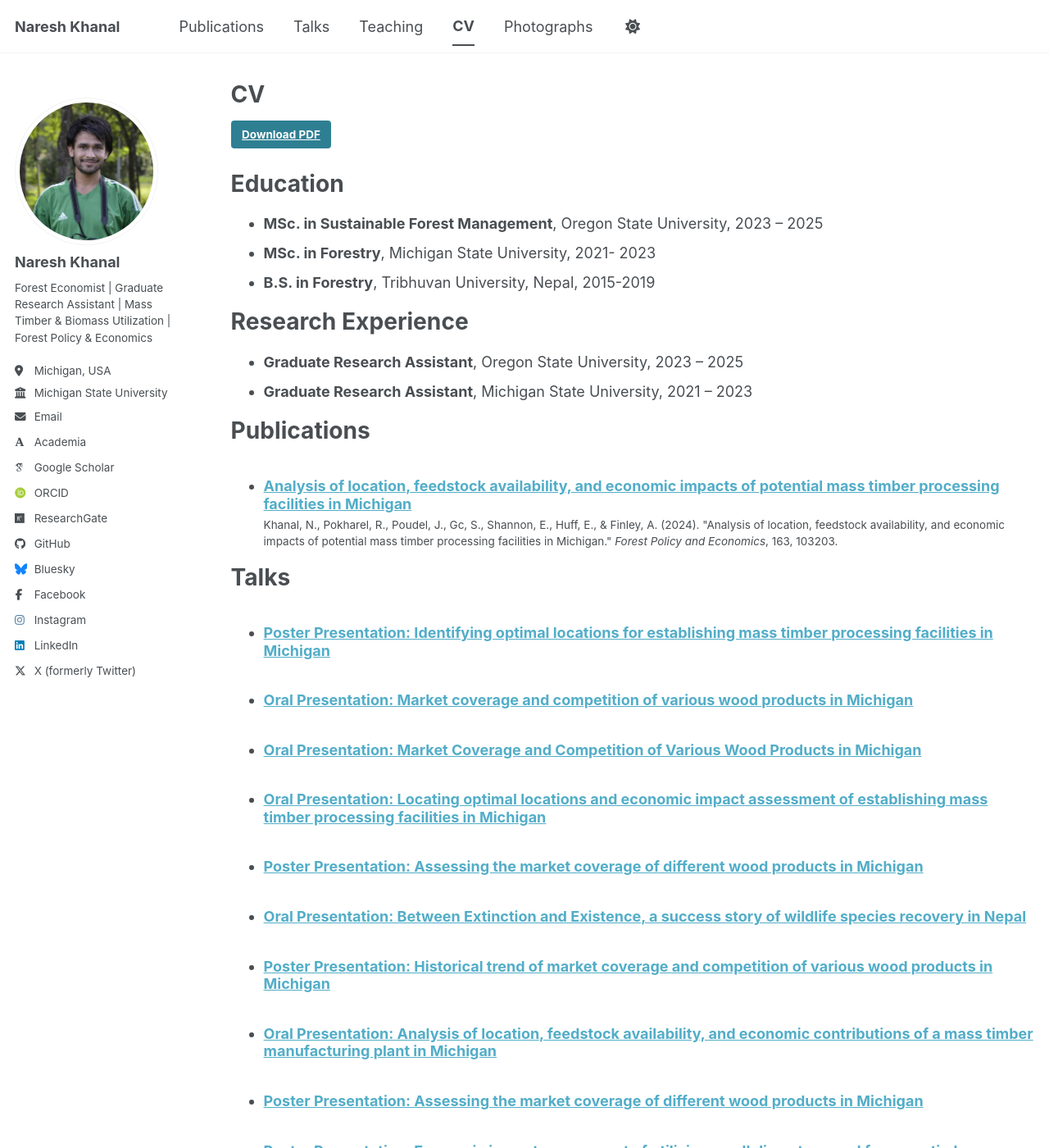
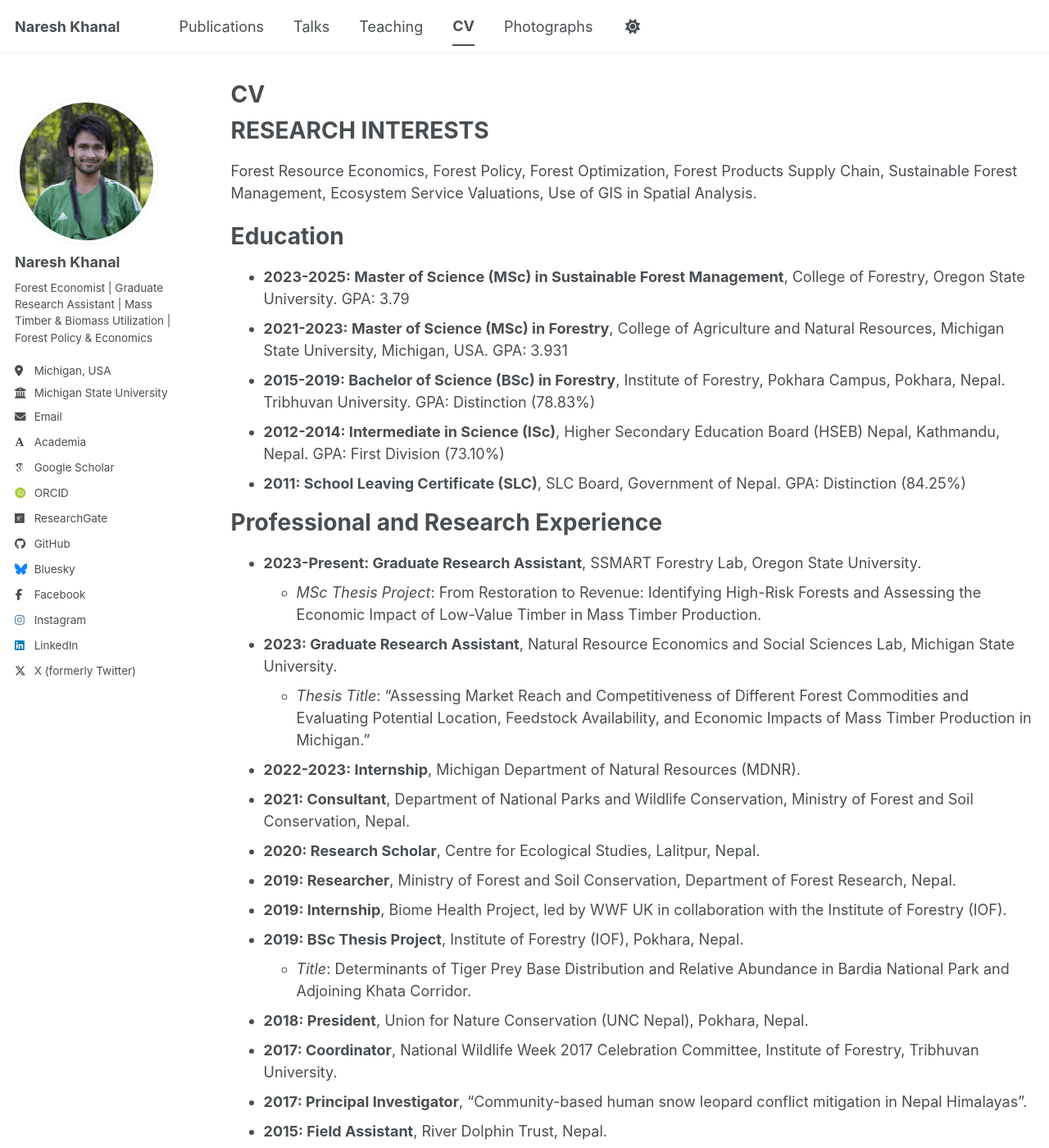
Before and after one commit to Nishani53/Nishani53.github.io, a Jekyll site: the page built from _pages/cv.md, in a window 1280 px wide and 1400 px high. Shown: the whole window at 82% size. Built offline with Jekyll 4.4.1, drawn with Linux system fonts in a browser that asks for light colours; some web fonts are replaced; a script bundle is joined from its source files by our own code; library files that are not in the unit come from our copies; some of the changed text lies outside the part shown.

Commit message:
Revise CV with comprehensive academic and professional details
Updated CV with detailed education, research experience, awards, and professional affiliations.

```diff
--- a/_pages/cv.md
+++ b/_pages/cv.md
@@ -7,19 +7,56 @@
 
 {% include base_path %}
 
-<a href="/files/Khanal_CV 2026.pdf" class="btn btn--info">Download PDF</a>
+RESEARCH INTERESTS
+======
+Forest Resource Economics, Forest Policy, Forest Optimization, Forest Products Supply Chain, Sustainable Forest Management, Ecosystem Service Valuations, Use of GIS in Spatial Analysis.
 
 Education
 ======
-* **MSc. in Sustainable Forest Management**, Oregon State University, 2023 – 2025
-* **MSc. in Forestry**, Michigan State University, 2021- 2023
-* **B.S. in Forestry**, Tribhuvan University, Nepal, 2015-2019
+* **2023-2025: Master of Science (MSc) in Sustainable Forest Management**, College of Forestry, Oregon State University. GPA: 3.79
+* **2021-2023: Master of Science (MSc) in Forestry**, College of Agriculture and Natural Resources, Michigan State University, Michigan, USA. GPA: 3.931
+* **2015-2019: Bachelor of Science (BSc) in Forestry**, Institute of Forestry, Pokhara Campus, Pokhara, Nepal. Tribhuvan University. GPA: Distinction (78.83%)
+* **2012-2014: Intermediate in Science (ISc)**, Higher Secondary Education Board (HSEB) Nepal, Kathmandu, Nepal. GPA: First Division (73.10%)
+* **2011: School Leaving Certificate (SLC)**, SLC Board, Government of Nepal. GPA: Distinction (84.25%)
 
-Research Experience
+Professional and Research Experience
 ======
-* **Graduate Research Assistant**, Oregon State University, 2023 – 2025
-* **Graduate Research Assistant**, Michigan State University, 2021 – 2023
+* **2023-Present: Graduate Research Assistant**, SSMART Forestry Lab, Oregon State University.
+  * *MSc Thesis Project*: From Restoration to Revenue: Identifying High-Risk Forests and Assessing the Economic Impact of Low-Value Timber in Mass Timber Production.
+* **2023: Graduate Research Assistant**, Natural Resource Economics and Social Sciences Lab, Michigan State University.
+  * *Thesis Title*: “Assessing Market Reach and Competitiveness of Different Forest Commodities and Evaluating Potential Location, Feedstock Availability, and Economic Impacts of Mass Timber Production in Michigan.”
+* **2022-2023: Internship**, Michigan Department of Natural Resources (MDNR).
+* **2021: Consultant**, Department of National Parks and Wildlife Conservation, Ministry of Forest and Soil Conservation, Nepal.
+* **2020: Research Scholar**, Centre for Ecological Studies, Lalitpur, Nepal.
+* **2019: Researcher**, Ministry of Forest and Soil Conservation, Department of Forest Research, Nepal.
+* **2019: Internship**, Biome Health Project, led by WWF UK in collaboration with the Institute of Forestry (IOF).
+* **2019: BSc Thesis Project**, Institute of Forestry (IOF), Pokhara, Nepal.
+  * *Title*: Determinants of Tiger Prey Base Distribution and Relative Abundance in Bardia National Park and Adjoining Khata Corridor.
+* **2018: President**, Union for Nature Conservation (UNC Nepal), Pokhara, Nepal.
+* **2017: Coordinator**, National Wildlife Week 2017 Celebration Committee, Institute of Forestry, Tribhuvan University.
+* **2017: Principal Investigator**, “Community-based human snow leopard conflict mitigation in Nepal Himalayas”.
+* **2015: Field Assistant**, River Dolphin Trust, Nepal.
+* **2015: Research Assistant**, BSc Thesis Project (Gopal Khanal): “Role of multi-use forests in providing habitat for tiger occurrences in Bardia National Park and Khata forest corridor, Nepal”.
+* **2015: Research Assistant**, BSc Thesis Project (Deepak Mahatara): “Zero Poaching in Nepal: Evaluating the Effectiveness of Anti-Poaching Operations for Rhinoceros”.
 
+AWARDS & GRANTS
+======
+* **2024: Dean’s Investment Fund Award for International Engagement**, Oregon State University ($2000).
+* **2024: J. Richard Dilworth Graduate Award in Forestry**, Oregon State University ($1000).
+* **2024: Oregon Lottery Graduate Scholarship**, OSU Graduate School ($3000).
+* **2023: Alfred W. Moltke Memorial Fellowship**, Oregon State University ($8000).
+* **2022: First Poster Award**, ISFRE Conference 2022, Traverse City, Michigan ($250).
+* **2022: Graduate Office Fellowship (GOF)**, CANR, Michigan State University ($2500).
+* **2022: Thesis Grant**, Funded by MDNR, USDA NIFA (McIntire-Stennis project MICL06035), and MSU AgBioResearch.
+* **2021: Graduate Office Fellowship (GOF)**, CANR, Michigan State University ($1500).
+* **2019: Thesis Grant**, Ministry of Industry, Tourism, Forest, and Environment, Karnali Province, Nepal (NRs: 35,000).
+* **2019: Second Runner-up**, Thesis Defence competition, Institute of Forestry, Pokhara (NRs. 1000).
+* **2017-18: Rufford Small Grant, UK (Co-PI)**, Human-wildlife conflict mapping in Bardia National Park (£5000).
+* **2017: Keidanren Nature Conservation Fund, Japan**, Snow leopard conflict mitigation in Nepal (JPY 1,000,000).
+* **2015: General Scholarship**, Institute of Forestry, Pokhara, Nepal (100% BSc scholarship).
+* **2015: First place**, Presentation Competition on “Threats to Pangolin”, IOF Pokhara (NRs. 5000).
+* **2015: First place**, Debate competition on “Conservation vs. Development”, IOF Pokhara (NRs: 1000).
+* **2011: First place**, Inter School Speech Competition, Eurasiya Reiyukai Tikapur (NRs. 2000).
 
 Publications
 ======
@@ -27,7 +64,7 @@
     {% include archive-single-cv.html %}
   {% endfor %}</ul>
 
-Talks
+Conference Presentations and Talks
 ======
   <ul>{% for post in site.talks %}
     {% include archive-single-cv.html %}
@@ -39,9 +76,15 @@
     {% include archive-single-cv.html %}
   {% endfor %}</ul>
 
-Service and leadership
+PROFESSIONAL AFFILIATIONS
 ======
-* **International Union of Forest Research Organizations (IUFRO)**
-  * Travel Grant Recipient and Presenter (Stockholm, 2024)
-* **Society of American Foresters (SAF)**
-  * Active Member and National Convention Presenter (2022, 2023)
+* **2024: Communication Officer**, Graduate Student Council (GSC), College of Forestry, OSU.
+* **2024: Communication Officer**, International Forestry Students’ Association (IFSA), OSU.
+* **2023: Student Member**, Society of American Foresters (SAF).
+* **2022: Council of Graduate Students (CGS)**, Department of Forestry, MSU.
+* **2019: Nepal Foresters’ Association (NFA)**, Nepal.
+* **2018: Society for Conservation Biology (SCB)**, Nepal Chapter.
+* **2017: Bird Conservation Society (BCN) Nepal**, Institute of Forestry, TU.
+
+<br>
+<a href="/files/Khanal_CV 2026.pdf" class="btn btn--info">Download Full CV (PDF)</a>
```
